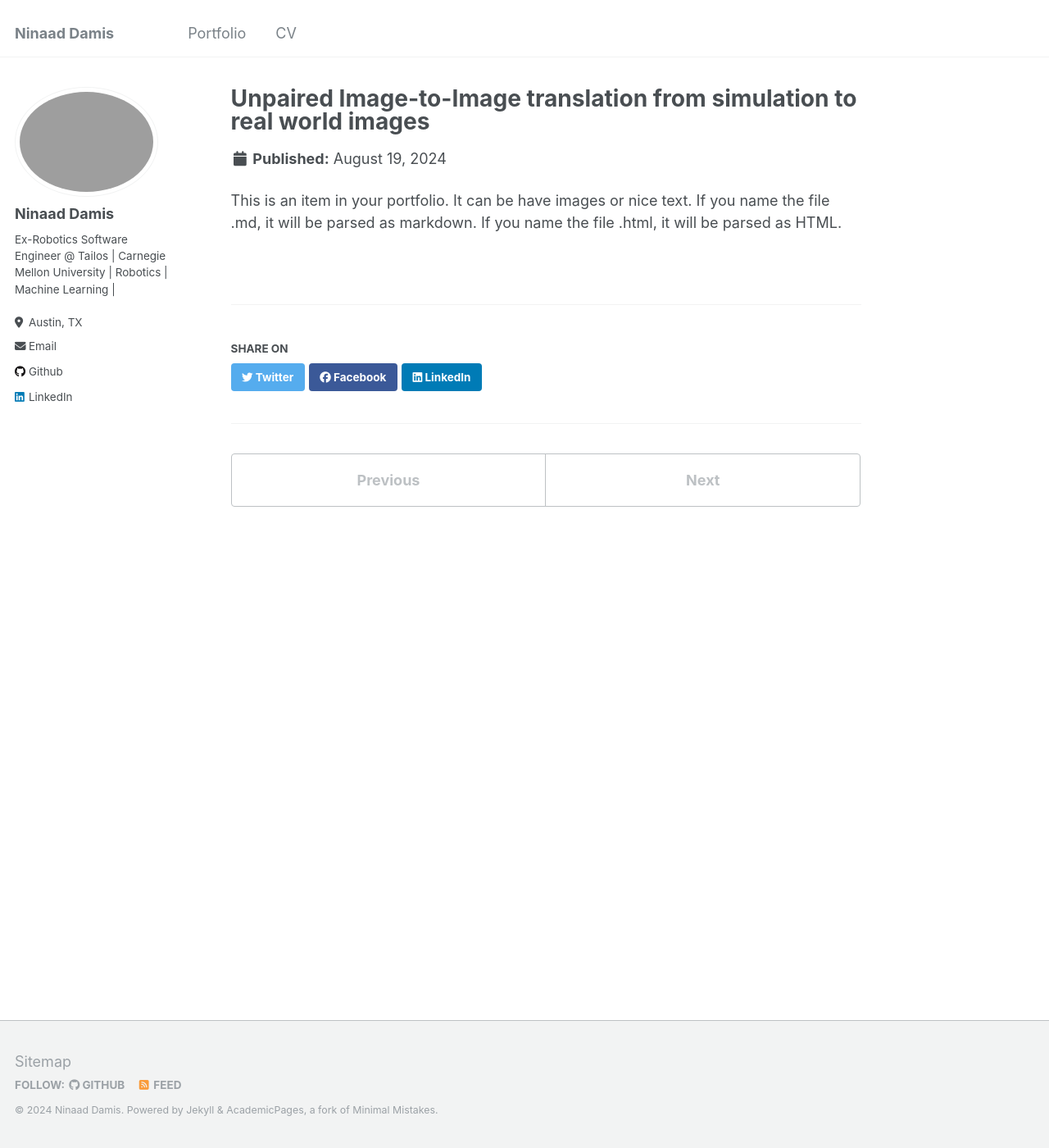
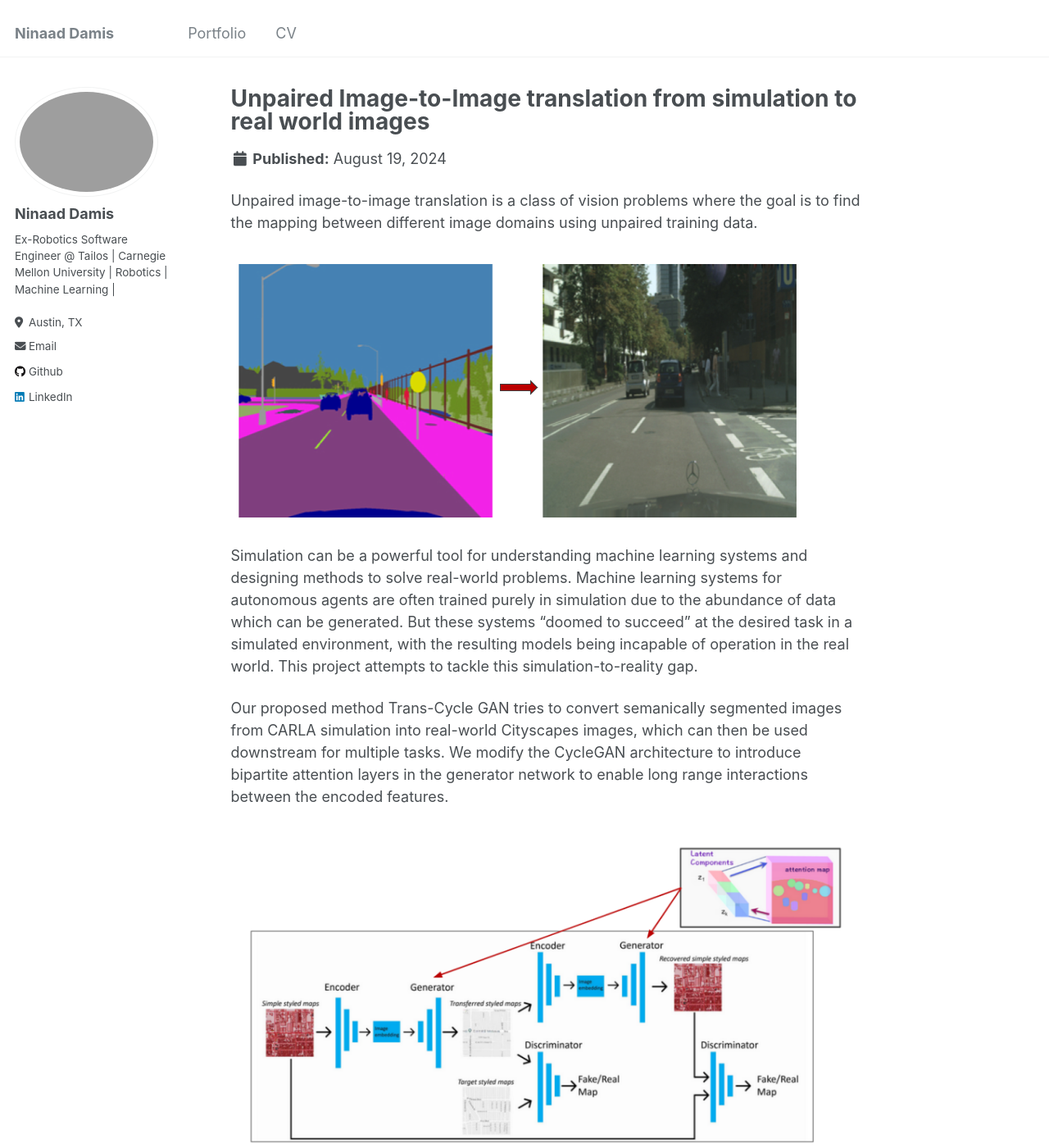
Before and after one commit to NinaadDamis/NinaadDamis.github.io, a Jekyll site: the page built from _portfolio/portfolio-7.md, in a window 1280 px wide and 1400 px high. Shown: the whole window at 82% size. Built offline with Jekyll 4.4.1, drawn with Linux system fonts in a browser that asks for light colours; some of the changed text lies outside the part shown.

Commit message:
Update vlr proj.

```diff
--- a/_portfolio/portfolio-7.md
+++ b/_portfolio/portfolio-7.md
@@ -4,4 +4,17 @@ excerpt: "<br/><img src='/images/VLR_PROJ_1.gif'>"
 collection: portfolio
 ---
 
-This is an item in your portfolio. It can be have images or nice text. If you name the file .md, it will be parsed as markdown. If you name the file .html, it will be parsed as HTML.
+Unpaired image-to-image translation is a class of vision problems where the goal is to find the mapping between different image domains using unpaired training data.
+
+![](/images/intro_1.png)
+
+Simulation can be a powerful tool for understanding machine learning systems and designing methods to solve real-world problems.
+Machine learning systems for autonomous agents are often trained purely in simulation due to the abundance of data which can be generated. But these systems “doomed to succeed” at the desired task in a simulated environment, with the resulting models being incapable of operation in the real world. This project attempts to tackle this simulation-to-reality gap.
+
+Our proposed method Trans-Cycle GAN tries to convert semanically segmented images from CARLA simulation into real-world Cityscapes images, which can then be used downstream for multiple tasks. We modify the CycleGAN architecture to introduce bipartite attention layers in the generator network to enable long range interactions between the encoded features.
+
+![](/images/vlr_arch.png)
+
+We compare the results of our method with two standard baselines, CycleGAN and CUT GAN.
+
+![](/images/vlrprojres.png)
```
Also changed, not shown: images/cycle_1.png (added), images/cyclepatch_1.png (added), images/intro_1.png (added), images/transcycle_1.png (added), images/vlr_arch.png (added), images/vlrprojres.png (added).
